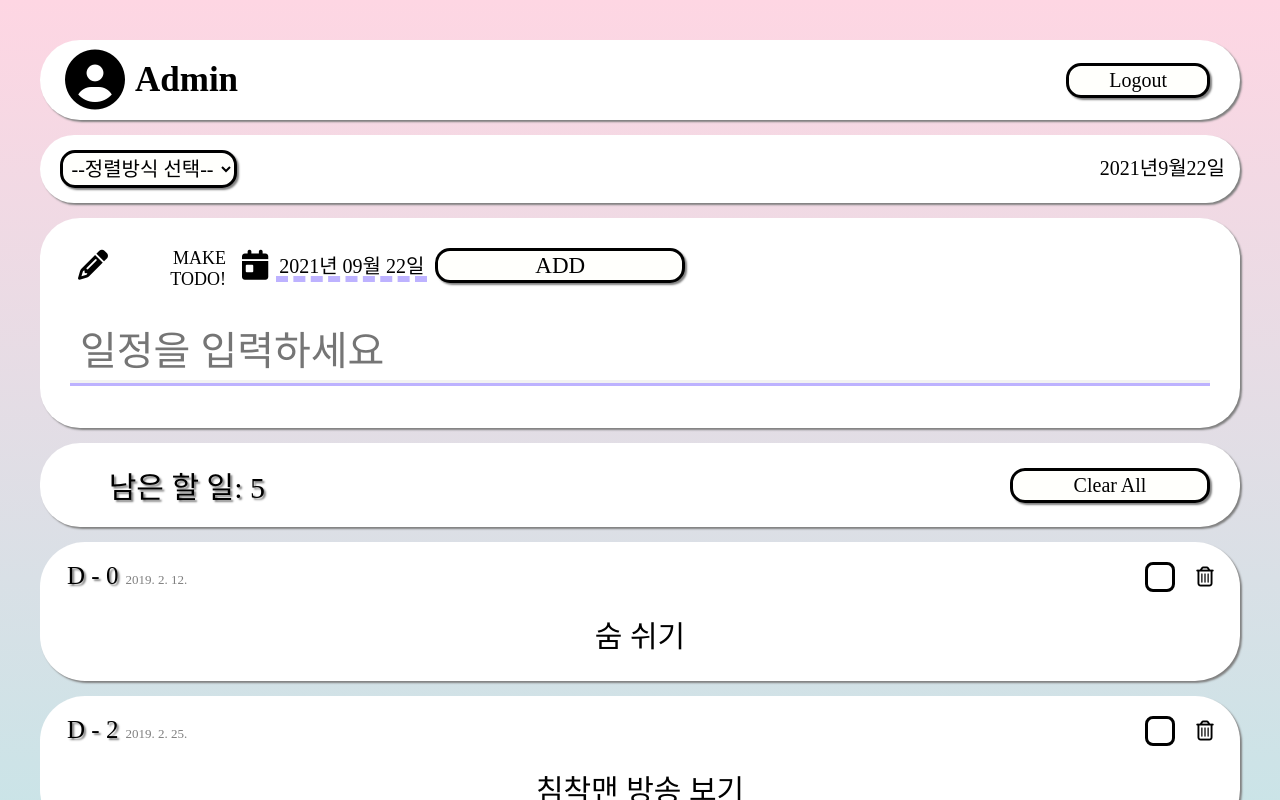
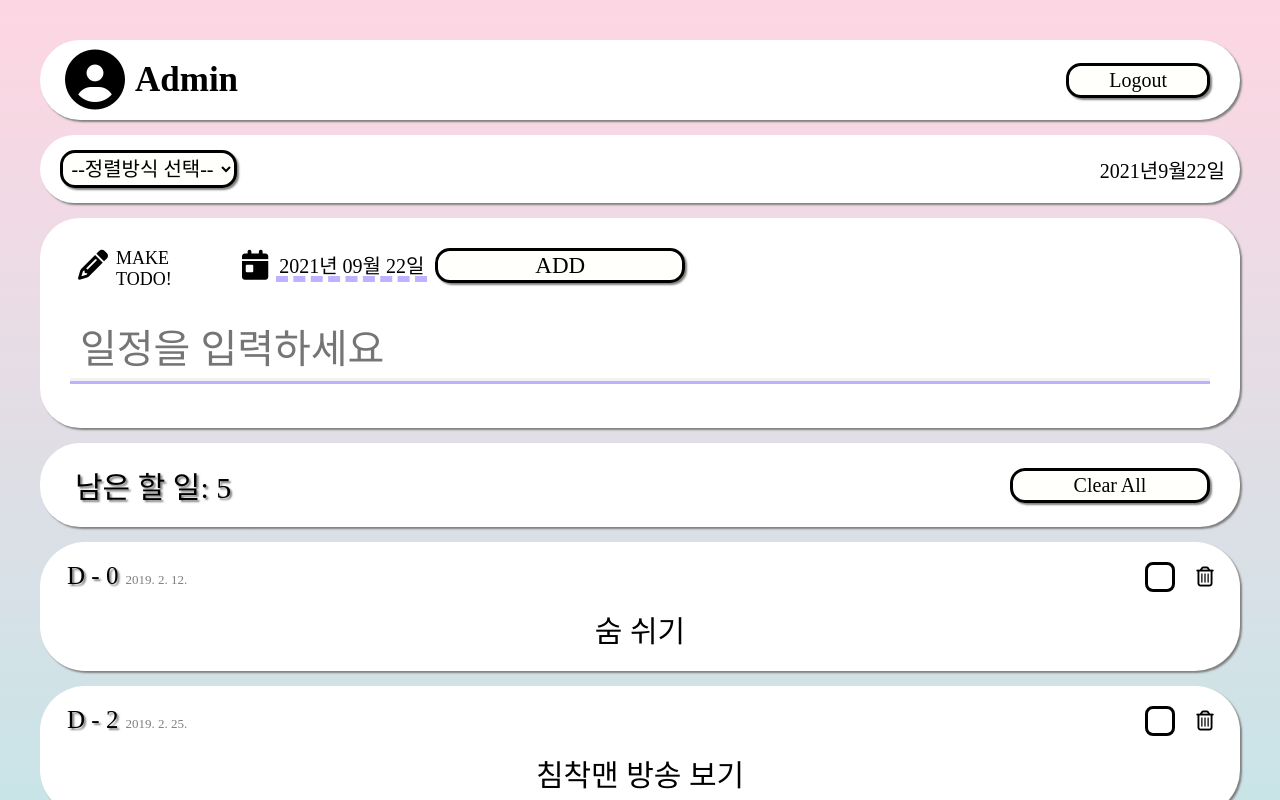
Before and after one commit to lsm6627/codegangster_toto, a React (Create React App) app in the folder client/: page / in a window 1280 px wide. Shown: the top 800 px of the page. Built offline with nearby package versions, Linux system fonts and the light colour scheme; a web font is replaced by a local one.

Commit message:
fix: Footer className .Ver_1.0

```diff
--- a/client/src/Footer.css
+++ b/client/src/Footer.css
@@ -1,4 +1,4 @@
-div {
+.copyright {
   text-align: right;
   margin-bottom: 5px;
 }
--- a/client/src/Footer.js
+++ b/client/src/Footer.js
@@ -2,6 +2,6 @@ import React from "react";
 import './Footer.css'
 
 const Footer = () => {
-  return <div>Copyright @ 2021 Code Gangsters</div>;
+  return <div className="copyright">Copyright @ 2021 Code Gangsters</div>;
 };
 export default Footer;
--- a/client/src/component/MakeTodo.css
+++ b/client/src/component/MakeTodo.css
@@ -80,7 +80,7 @@
 
 .MakeTodo_input--submit:before,
 .MakeTodo_input--submit:after {
-  content: "";
+  content: '';
   position: absolute;
   width: 0;
   background: #bdb2ff;
```
